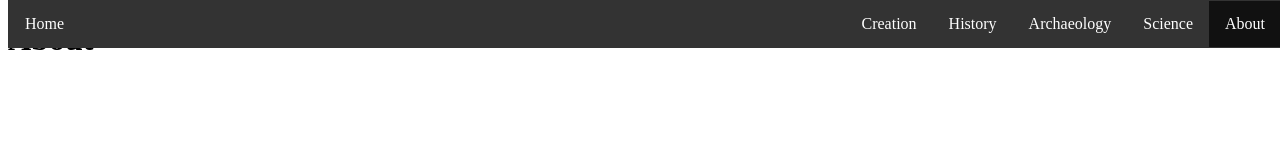
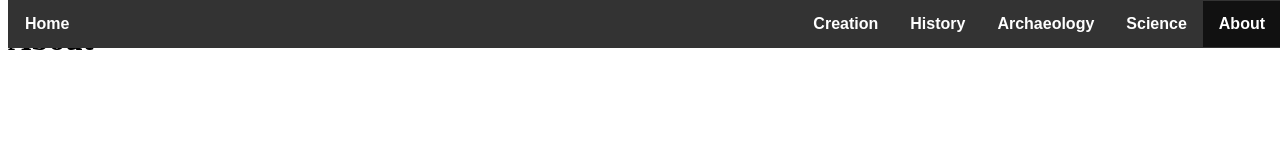
Before and after one commit to BillyCWood/biblePage, a plain HTML site: page html/about.html in a window 1280 px wide. Drawn offline with Linux system fonts and the light colour scheme.

Commit message:
modified:   index.css 	modified:   ../index.html

```diff
--- a/css/index.css
+++ b/css/index.css
@@ -29,6 +29,8 @@ ul li.EoS{
 li a{
     display: block;
     color: white;
+    font-weight: bold;
+    font-family: Arial, Helvetica, sans-serif;
     text-align: center;
     padding: 14px 16px;
     text-decoration: none;
```
Also changed, not shown: index.html (+3 -0 lines).
